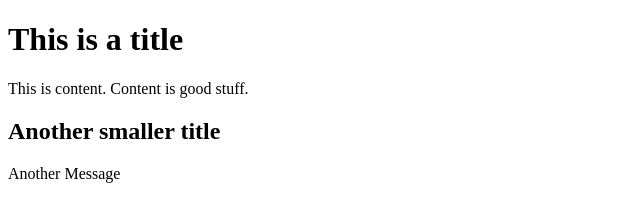
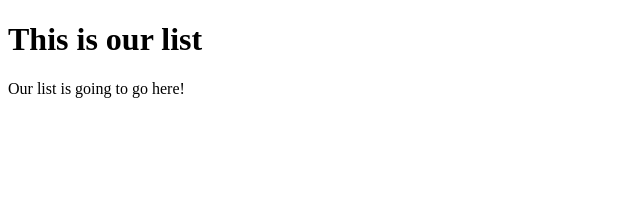
Before and after one commit to brockers/2018-okcoders-javascript-browserify, a website with bundled scripts: page index.html in a window 1280 px wide. Shown: the whole page, without its empty margins (0-640 px from the left). Built offline with nearby package versions, Linux system fonts and the light colour scheme.

Commit message:
Update UI

```diff
--- a/index.html
+++ b/index.html
@@ -5,14 +5,7 @@
 	<script src="./bundle.js"></script>
 </head>
 <body>
-	<h1>This is a title</h1>
-	<div>This is content. Content is good stuff.</div>
-	<h2>Another smaller title</h2>
-	<p>Lorem ipsum dolor sit amet, consectetur adipisicing elit, sed do eiusmod
-	tempor incididunt ut labore et dolore magna aliqua. Ut enim ad minim veniam,
-	quis nostrud exercitation ullamco laboris nisi ut aliquip ex ea commodo
-	consequat. Duis aute irure dolor in reprehenderit in voluptate velit esse
-	cillum dolore eu fugiat nulla pariatur. Excepteur sint occaecat cupidatat non
-	proident, sunt in culpa qui officia deserunt mollit anim id est laborum.</p>
+	<h1>This is our list</h1>
+	<div id="nameList"></div>
 </body>
 </html>
--- a/index.js
+++ b/index.js
@@ -9,7 +9,7 @@ function message(){
 }
 
 $(document).ready(function(){
-	$("p").html("<div>Another Message</div>");
+	$("#nameList").append("Our list is going to go here!");
 });
 
 window.message = message;
```
